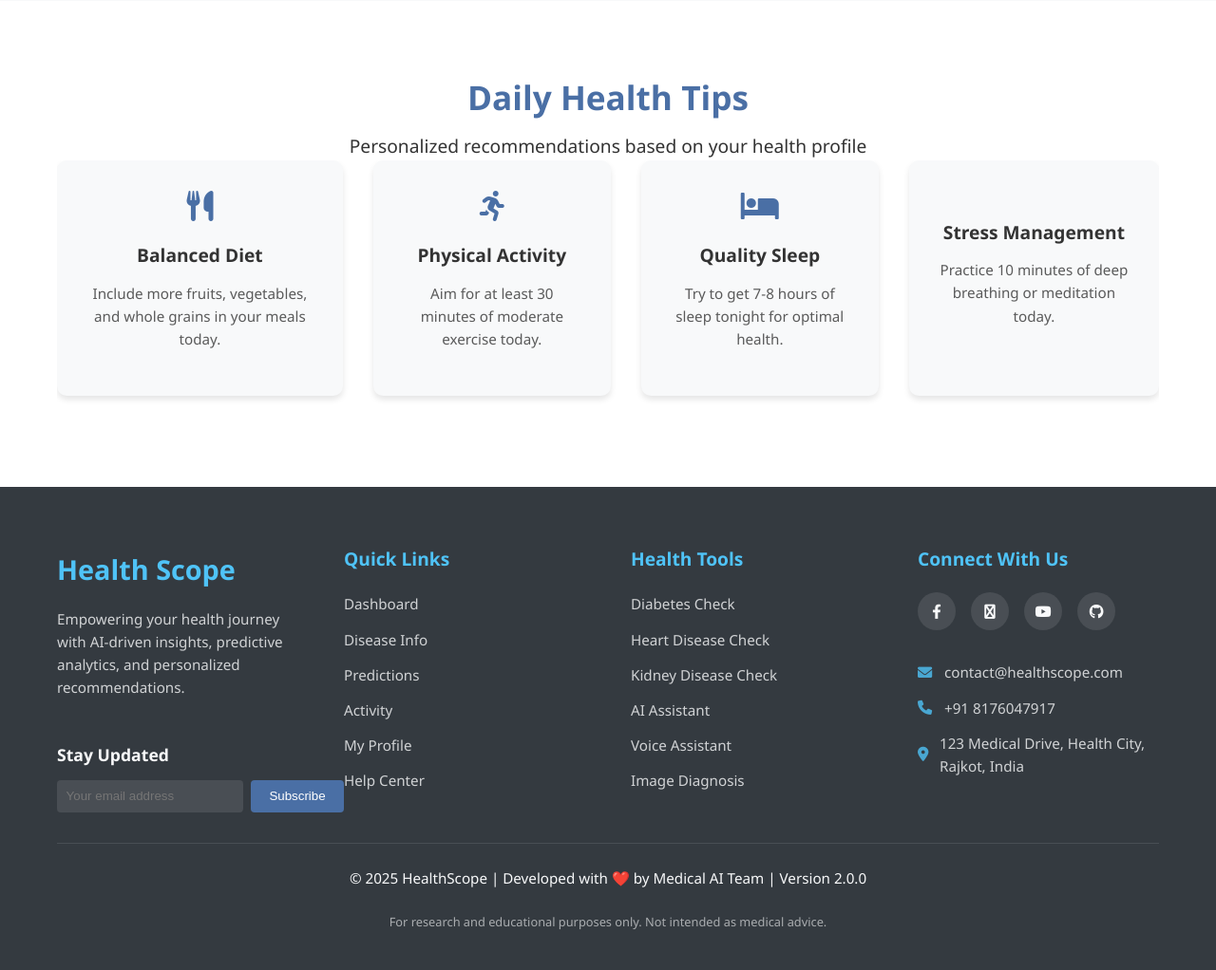
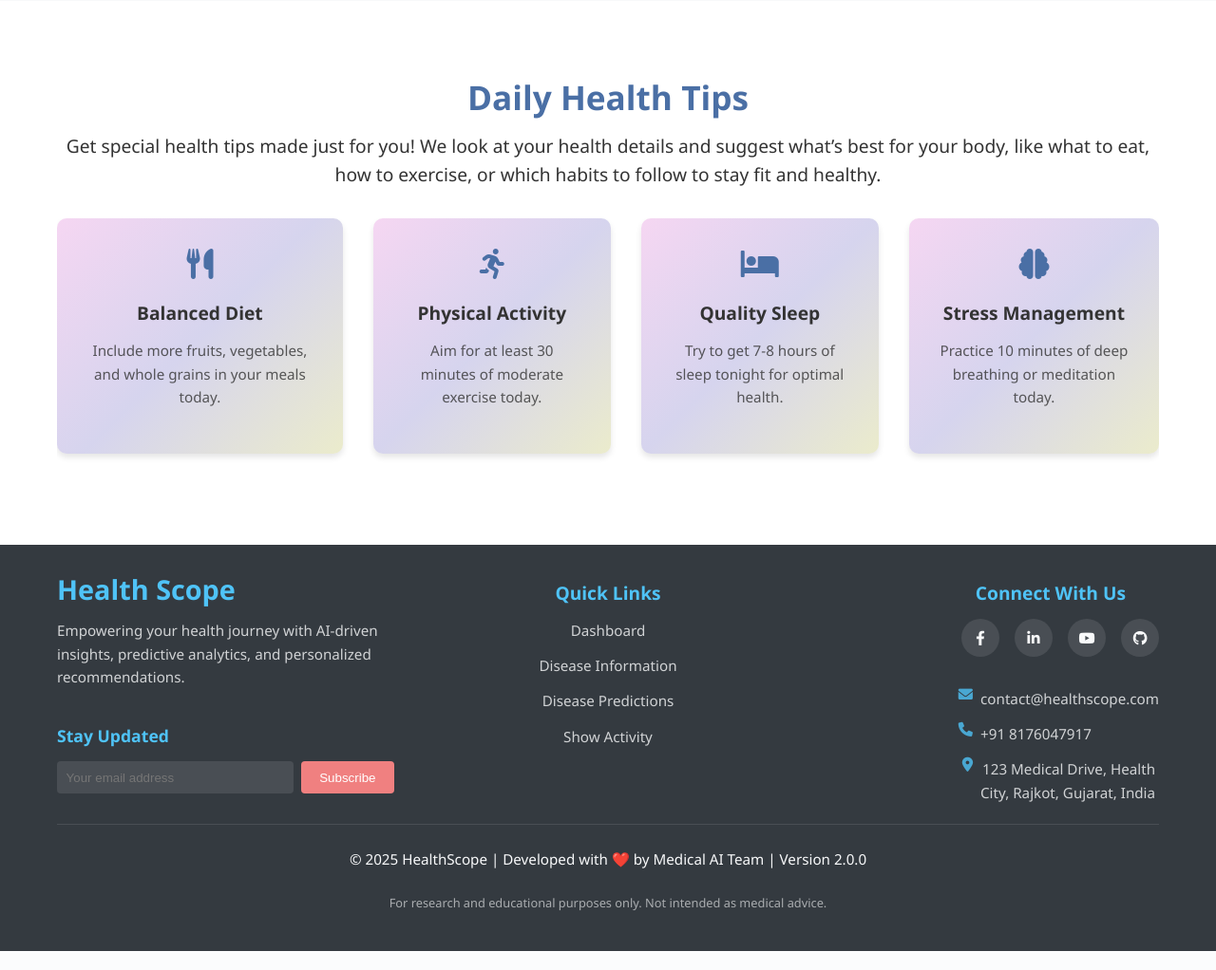
Before and after one commit to Angad143/HealthScope---A-Multi-Disease-Progression-and-Severity-Prediction-Platform, a Flask app: page /dashboard in a window 1280 px wide. Shown: the part 3382-4404 px from the top of the page at 95% size. Run offline with Flask 3, Linux system fonts and the light colour scheme; the visitor is signed in with stand-in values (Sample User, id 1); some libraries are stand-ins or nearby versions.

Commit message:
complated dashboard design

```diff
--- a/Health Scope - Multi-Disease Prediction System (Flask)/static/css/dashboard.css
+++ b/Health Scope - Multi-Disease Prediction System (Flask)/static/css/dashboard.css
@@ -1167,12 +1167,13 @@ img {
   gap: 2rem;
   overflow-x: auto;
   padding-bottom: 1rem;
+  margin-top: 30px;
   scroll-snap-type: x mandatory;
 }
 
 .tip-card {
   min-width: 250px;
-  background: var(--card-bg);
+  background: linear-gradient(135deg, rgba(214, 80, 200, 0.233), rgba(77, 70, 181, 0.233), rgba(181, 183, 66, 0.271));
   padding: 2rem;
   border-radius: 10px;
   box-shadow: var(--shadow);
@@ -1216,7 +1217,7 @@ img {
   display: grid;
   grid-template-columns: repeat(auto-fit, minmax(200px, 1fr));
   gap: 3rem;
-  margin-bottom: 2rem;
+  margin-bottom: 0.5rem;
 }
 
 .footer-logo {
@@ -1226,7 +1227,8 @@ img {
 
 .footer-logo .logo {
   font-size: 1.8rem;
-  margin-bottom: 1rem;
+  margin-bottom: 0.5rem;
+  margin-top: -40px;
   color: var(--accent-color);
 }
 
@@ -1236,12 +1238,13 @@ img {
 }
 
 .footer-newsletter {
-  margin-top: 1.5rem;
+  margin-top: 1.0rem;
 }
 
 .footer-newsletter h4 {
   margin-bottom: 1rem;
   font-size: 1.1rem;
+  color: var(--accent-color)
 }
 
 .newsletter-form {
@@ -1260,7 +1263,7 @@ img {
 
 .newsletter-form button {
   padding: 0 1.2rem;
-  background: var(--primary-color);
+  background: lightcoral;
   color: white;
   border: none;
   border-radius: 4px;
@@ -1272,15 +1275,26 @@ img {
   background: var(--secondary-color);
 }
 
-.footer-links h3,
-.footer-social h3 {
-  margin-bottom: 1.5rem;
+.footer-links h3 {
+  margin-bottom: 1.0rem;
   font-size: 1.2rem;
   color: var(--accent-color);
+  margin-top: -25px;
+  text-align: center;
+}
+
+.footer-social h3 {
+  margin-bottom: 1.0rem;
+  font-size: 1.2rem;
+  color: var(--accent-color);
+  margin-top: -25px;
+  text-align: right;
+  margin-right: 35px;
 }
 
 .footer-links ul li {
   margin-bottom: 0.8rem;
+  text-align: center;
 }
 
 .footer-links a {
@@ -1294,6 +1308,15 @@ img {
   padding-left: 5px;
 }
 
+.footer-social {
+  align-items: flex-end;
+  text-align: right;
+  display: flex;
+  flex-direction: column;
+  justify-content: center;
+  margin-left: auto;
+}
+
 .social-icons {
   display: flex;
   gap: 1rem;
@@ -1305,11 +1328,13 @@ img {
   display: flex;
   align-items: center;
   justify-content: center;
+  text-align: right;
   width: 40px;
   height: 40px;
   background-color: rgba(255, 255, 255, 0.1);
   border-radius: 50%;
   transition: var(--transition);
+
 }
 
 .social-icons a:hover {
@@ -1319,10 +1344,11 @@ img {
 
 .footer-contact p {
   display: flex;
-  align-items: center;
+  align-items: right;
   gap: 0.5rem;
   margin-bottom: 0.8rem;
   opacity: 0.8;
+  text-align: right;
 }
 
 .footer-contact i {
--- a/Health Scope - Multi-Disease Prediction System (Flask)/templates/base.html
+++ b/Health Scope - Multi-Disease Prediction System (Flask)/templates/base.html
@@ -117,22 +117,9 @@
                     <h3>Quick Links</h3>
                     <ul>
                         <li><a href="#home">Dashboard</a></li>
-                        <li><a href="#disease-info">Disease Info</a></li>
-                        <li><a href="#quick-access">Predictions</a></li>
-                        <li><a href="#recent-activity">Activity</a></li>
-                        <li><a href="#">My Profile</a></li>
-                        <li><a href="#">Help Center</a></li>
-                    </ul>
-                </div>
-                <div class="footer-links">
-                    <h3>Health Tools</h3>
-                    <ul>
-                        <li><a href="#">Diabetes Check</a></li>
-                        <li><a href="#">Heart Disease Check</a></li>
-                        <li><a href="#">Kidney Disease Check</a></li>
-                        <li><a href="#">AI Assistant</a></li>
-                        <li><a href="#">Voice Assistant</a></li>
-                        <li><a href="#">Image Diagnosis</a></li>
+                        <li><a href="#disease-info">Disease Information</a></li>
+                        <li><a href="#quick-access">Disease Predictions</a></li>
+                        <li><a href="#recent-activity">Show Activity</a></li>
                     </ul>
                 </div>
                 <div class="footer-social">
@@ -141,7 +128,7 @@
                         <a href="https://www.facebook.com/gangad143" aria-label="Facebook" target="_blank"
                             rel="noopener noreferrer"><i class="fab fa-facebook-f"></i></a>
                         <a href="https://www.linkedin.com/in/angadgupta143/" aria-label="LinkedIn" target="_blank"
-                            rel="noopener noreferrer"><i class="fas fa-linkedin-in"></i></a>
+                            rel="noopener noreferrer"><i class="fab fa-linkedin-in"></i></a>
                         <a href="https://www.youtube.com/@greenature143" aria-label="YouTube" target="_blank"
                             rel="noopener noreferrer"><i class="fab fa-youtube"></i></a>
                         <a href="https://github.com/Angad143" aria-label="GitHub" target="_blank"
@@ -150,7 +137,7 @@
                     <div class="footer-contact">
                         <p><i class="fas fa-envelope"></i> contact@healthscope.com</p>
                         <p><i class="fas fa-phone"></i> +91 8176047917</p>
-                        <p><i class="fas fa-map-marker-alt"></i> 123 Medical Drive, Health City, Rajkot, India</p>
+                        <p><i class="fas fa-map-marker-alt"></i> 123 Medical Drive, Health <br>City, Rajkot, Gujarat, India</p>
                     </div>
                 </div>
             </div>
--- a/Health Scope - Multi-Disease Prediction System (Flask)/templates/dashboard.html
+++ b/Health Scope - Multi-Disease Prediction System (Flask)/templates/dashboard.html
@@ -375,8 +375,10 @@
 <section class="health-tips-section">
     <div class="container">
         <h2 class="section-title">Daily Health Tips</h2>
-        <p class="section-description">Personalized recommendations based on your health profile</p>
-
+        <p class="section-description">
+            Get special health tips made just for you! We look at your health details and suggest what’s best for your
+            body, like what to eat, how to exercise, or which habits to follow to stay fit and healthy.
+        </p>
         <div class="tips-carousel">
             <div class="tip-card">
                 <i class="fas fa-utensils"></i>
@@ -394,7 +396,7 @@
                 <p>Try to get 7-8 hours of sleep tonight for optimal health.</p>
             </div>
             <div class="tip-card">
-                <i class="fas fa-stress"></i>
+                <i class="fas fa-brain"></i>
                 <h3>Stress Management</h3>
                 <p>Practice 10 minutes of deep breathing or meditation today.</p>
             </div>
@@ -408,7 +410,7 @@
     // Logout confirmation
     const logoutBtn = document.querySelector('a[href="{{ url_for("logout") }}"]');
     if (logoutBtn) {
-    logoutBtn.addEventListener('click', function(e) {
+        logoutBtn.addEventListener('click', function (e) {
             e.preventDefault();
             if (confirm('Are you sure you want to logout?')) {
                 window.location.href = this.href;
```
Lines whose indentation alone changed are shown as unchanged.
